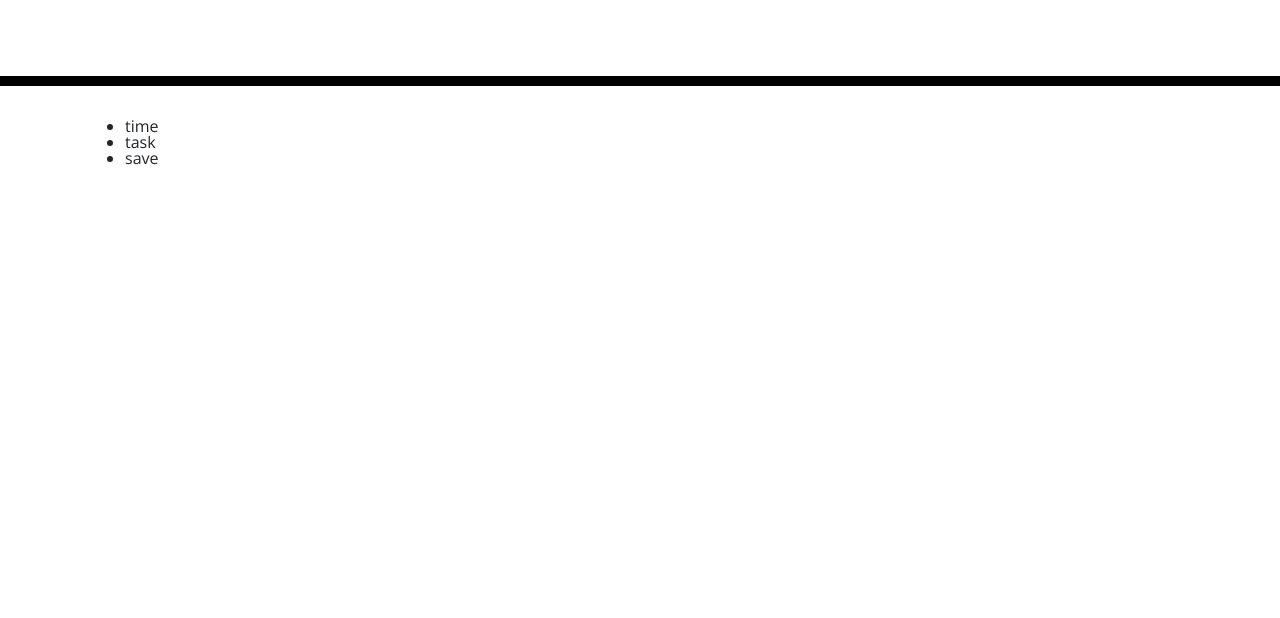
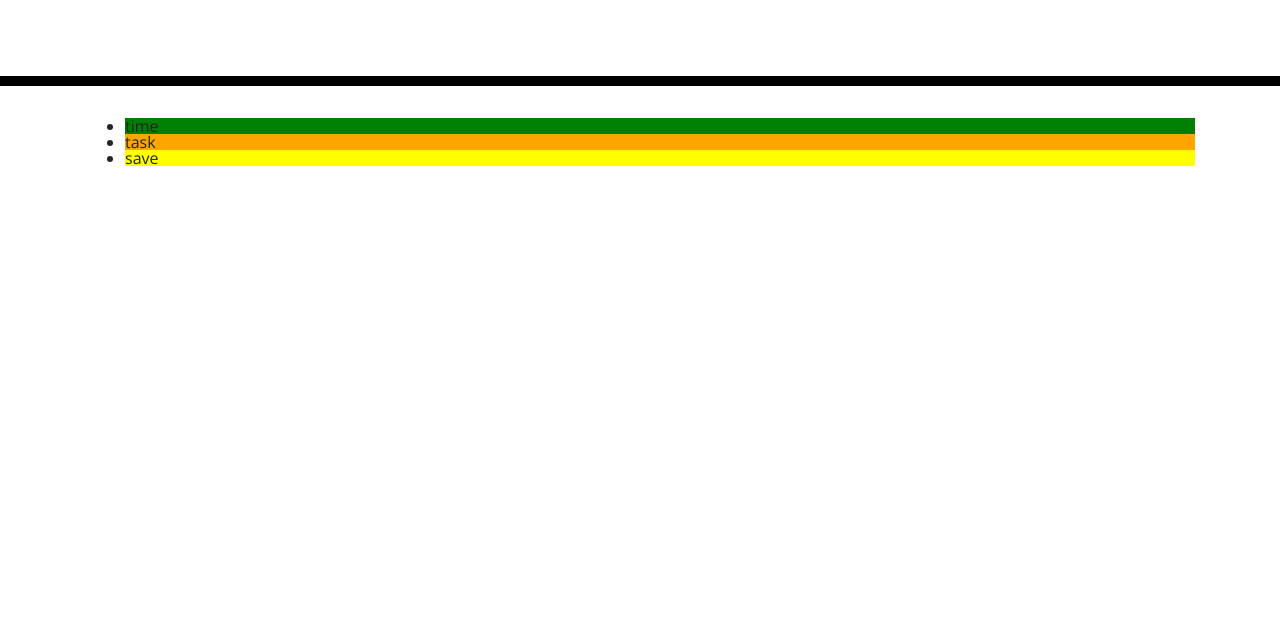
Before and after one commit to gato365/gato365-work-day-scheduler, a plain HTML site: page index.html in a window 1280 px wide. Shown: the part 182-800 px from the top of the page. Drawn offline with nearby package versions, Linux system fonts and the light colour scheme.

Commit message:
Added color to background - I know

```diff
--- a/style.css
+++ b/style.css
@@ -4,7 +4,7 @@ body {
   line-height: 1;
 }
 
-textarea{
+textarea {
   background: transparent;
   border: none;
   resize: none;
@@ -21,11 +21,11 @@ textarea{
   border-bottom: 10px solid black;
 }
 
-.description{
+.description {
   white-space: pre-wrap;
 }
 
-.time-block{
+.time-block {
   text-align: center;
   border-radius: 15px;
 }
@@ -33,7 +33,8 @@ textarea{
 .row {
   white-space: pre-wrap;
   height: 80px;
-  border-top: 1px solid white;;
+  border-top: 1px solid white;
+  ;
 }
 
 .hour {
@@ -69,3 +70,20 @@ textarea{
   font-size: 20px;
   transition: all .3s ease-in-out;
 }
+
+
+
+/* Scheduler Aes */
+.time {
+  background-color: green;
+}
+
+.task {
+  background-color: orange;
+}
+
+.save {
+
+  background-color: yellow;
+
+}
```
